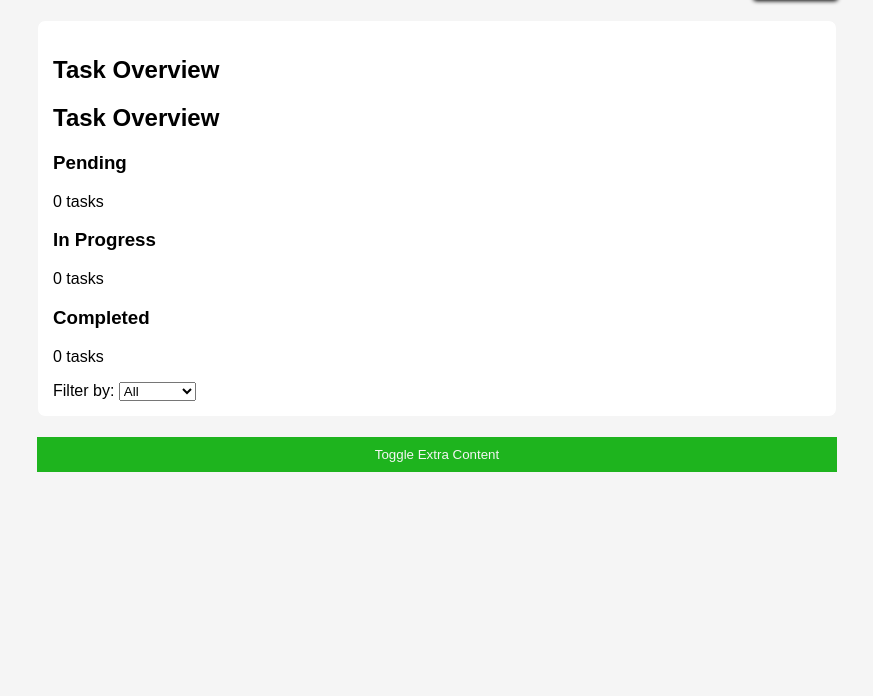
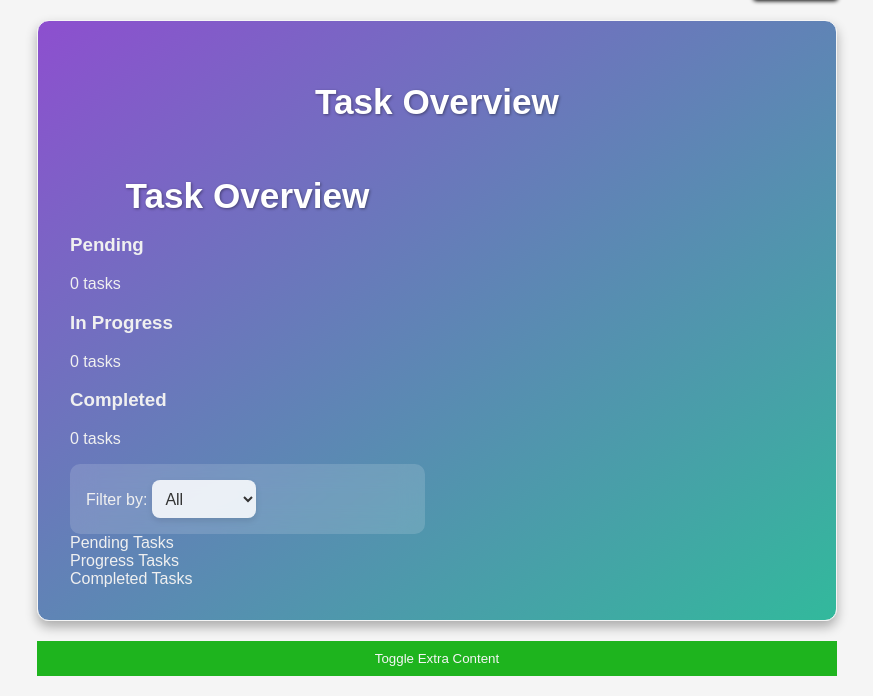
Before and after one commit to AsathKhan/TaskBuddy, a Django app: page /dashboard/ in a window 1280 px wide, after a click on "Task Overview". Shown: the part 131-827 px from the top of the page, without its empty margins (203-1076 px from the left). Before the commit the page ends 603 px from the top, so only its background shows below. Run offline with Django 5.2, Linux system fonts and the light colour scheme; a user stored in the database is signed in.

Commit message:
task overview css

```diff
--- /dev/null
+++ b/BuddyWorks/static/BuddyWorks/css/task_overview.css
@@ -0,0 +1,121 @@
+#task-overview {
+    background: linear-gradient(to bottom right, #8d4fcf, #32b99c);
+    padding: 2rem;
+    color: #f0f0f0;
+    border-radius: 12px;
+    box-shadow: 0 6px 12px rgba(0, 0, 0, 0.3);
+    transition: transform 0.3s ease;
+}
+
+#task-overview h2 {
+    font-size: 2.2rem;
+    font-weight: 600;
+    color: #ffffff;
+    text-align: center;
+    margin-bottom: 1rem;
+    text-shadow: 1px 1px 3px rgba(0, 0, 0, 0.4);
+}
+
+#task-overview-content {
+    margin-top: 1.5rem;
+    display: grid;
+    grid-template-columns: 1fr 1fr;
+    gap: 1.5rem;
+}
+
+.task-stats, .task-filters, .task-list {
+    background: rgba(255, 255, 255, 0.15);
+    padding: 1rem;
+    border-radius: 10px;
+    backdrop-filter: blur(12px);
+}
+
+.task-stats h3, .task-filters h3, .task-list h3 {
+    color: #e0e0e0;
+    font-size: 1.3rem;
+    margin-bottom: 0.5rem;
+    text-shadow: 1px 1px 2px rgba(0, 0, 0, 0.2);
+}
+
+
+.progress-bar-container {
+    background: rgba(255, 255, 255, 0.2);
+    border-radius: 8px;
+    overflow: hidden;
+    height: 12px;
+    margin-top: 0.6rem;
+}
+
+.progress-bar {
+    height: 100%;
+    transition: width 0.4s ease;
+}
+
+.progress-bar.pending { background-color: #ffd54f; }
+.progress-bar.in-progress { background-color: #42a5f5; }
+.progress-bar.completed { background-color: #66bb6a; }
+
+
+.task-filters select, .task-filters input[type="date"] {
+    background: rgba(255, 255, 255, 0.85);
+    color: #333;
+    padding: 0.6rem;
+    border: none;
+    border-radius: 8px;
+    box-shadow: 0 3px 6px rgba(0, 0, 0, 0.1);
+    font-size: 1rem;
+    transition: background 0.3s ease;
+}
+
+.task-filters select:hover, .task-filters input[type="date"]:hover {
+    background: rgba(255, 255, 255, 1);
+}
+
+.task-list {
+    display: flex;
+    flex-direction: column;
+    gap: 1.2rem;
+}
+
+.task-item {
+    display: flex;
+    justify-content: space-between;
+    align-items: center;
+    padding: 1.2rem;
+    background: rgba(255, 255, 255, 0.2);
+    color: #ffffff;
+    border-radius: 8px;
+    transition: background 0.4s ease;
+}
+
+.task-item:hover {
+    background: rgba(255, 255, 255, 0.3);
+}
+
+.task-item .task-title {
+    font-weight: bold;
+    color: #ffca28;
+}
+
+.task-item .task-status {
+    padding: 0.4rem 0.6rem;
+    border-radius: 6px;
+    font-size: 0.85rem;
+}
+
+.task-item .task-status.urgent { background: #ef5350; }
+.task-item .task-status.high { background: #ffca28; }
+.task-item .task-status.medium { background: #42a5f5; }
+.task-item .task-status.low { background: #66bb6a; }
+
+#task-overview:hover {
+    transform: scale(1.03);
+}
+
+#extra-content {
+    background-color: rgba(0, 0, 0, 0.15);
+    padding: 1.8rem;
+    border-radius: 10px;
+    color: #ffca28;
+    text-align: center;
+}
--- a/BuddyWorks/templates/BuddyWorks/task_overview.html
+++ b/BuddyWorks/templates/BuddyWorks/task_overview.html
@@ -4,6 +4,9 @@
     <meta charset="UTF-8">
     <meta name="viewport" content="width=device-width, initial-scale=1.0">
     <title>Task Overview</title>
+    {% load static %}
+    <link rel="stylesheet" href="{% static 'BuddyWorks/css/task_overview.css' %}">
+    <script src="{% static 'BuddyWorks/js/task_overview' %}" defer></script>
 </head>
 <body>
     <section>
@@ -33,6 +36,27 @@
                 <option value="category">Category</option>
             </select>
         </div>
+
+        <div class="progress-bars">
+            <div class="progress-bar" id="pending-progress">
+                <span>Pending Tasks</span>
+                <div class="bar">
+                    <div class="fill" id="pending-fill"></div>
+                </div>
+            </div>
+            <div class="progress-bar" id="in-progress-progress">
+                <span>Progress Tasks</span>
+                <div class="bar">
+                    <div class="fill" id="in-progress-fill"></div>
+                </div>
+            </div>
+            <div class="progress-bar" id="completed-progress">
+                <span>Completed Tasks</span>
+                <div class="bar">
+                    <div class="fill" id="completed-fill"></div>
+                </div>
+            </div>
+        </div>
     </section>
 
 </body>
```
Also changed, not shown: BuddyWorks/static/BuddyWorks/js/task_overview.js (added).
